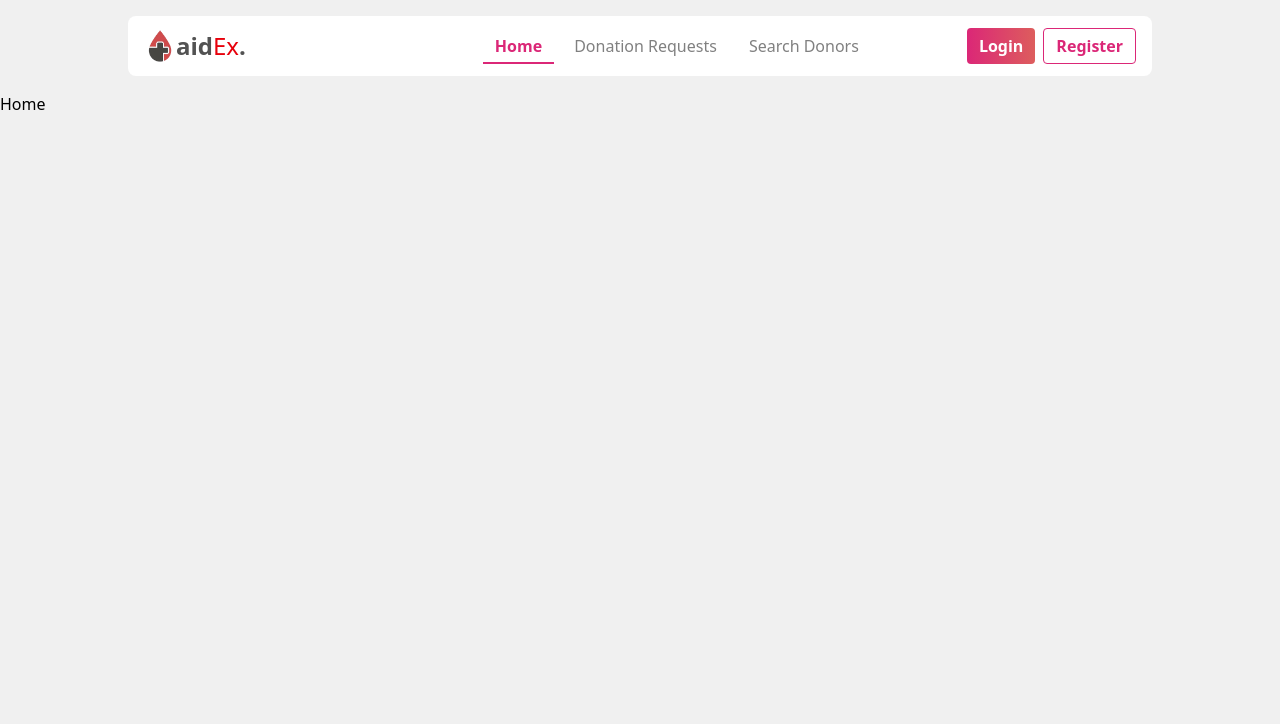
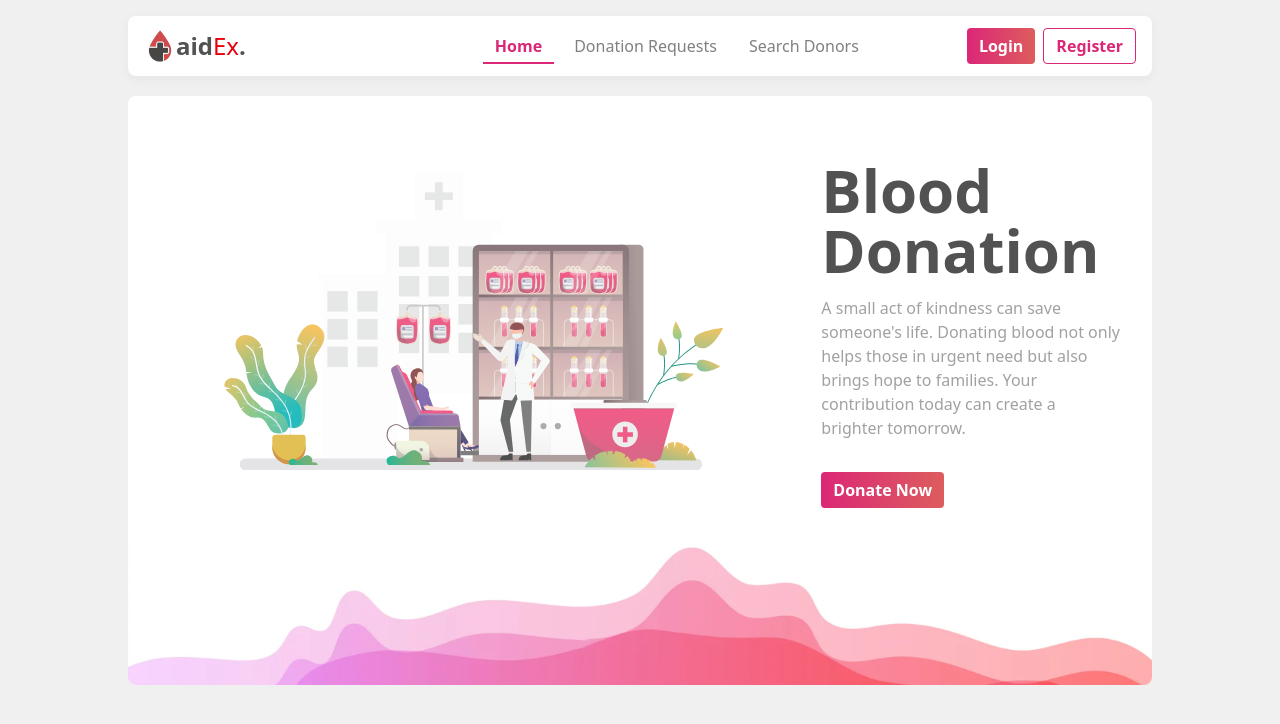
Before and after one commit to BiswanathBD/AidEx-Frontend, a React (Vite) app: page / in a window 1280 px wide. Shown: the top 724 px of the page. Built offline with nearby package versions, Linux system fonts and the light colour scheme.

Commit message:
complete hero section

```diff
--- a/index.html
+++ b/index.html
@@ -2,9 +2,9 @@
 <html lang="en">
   <head>
     <meta charset="UTF-8" />
-    <link rel="icon" type="image/svg+xml" href="/vite.svg" />
+    <link rel="icon" type="image/svg+xml" href="/src/assets/logo.png" />
     <meta name="viewport" content="width=device-width, initial-scale=1.0" />
-    <title>aidex-frontend</title>
+    <title>AidEx. | Blood Donation Website</title>
   </head>
   <body>
     <div id="root"></div>
--- /dev/null
+++ b/src/Components/Hero.jsx
@@ -0,0 +1,34 @@
+import React from "react";
+import bannerImg from "../assets/banner.svg";
+import bgImg from "../assets/hero-bg.png";
+import { Link } from "react-router";
+
+const Hero = () => {
+  return (
+    <div className="bg-white rounded-lg mt-4 overflow-hidden">
+      <div className="grid lg:grid-cols-3 items-center gap-8 p-8">
+        <img
+          src={bannerImg}
+          alt="banner"
+          className="col-span-2 w-4/5 mx-auto"
+        />
+        <div>
+          <h1 className="text-4xl xl:text-6xl font-bold mx-auto text-neutral-600 md:mt-8">
+            Blood Donation
+          </h1>
+          <p className="text-neutral-400 my-4">
+            A small act of kindness can save someone's life. Donating blood not
+            only helps those in urgent need but also brings hope to families.
+            Your contribution today can create a brighter tomorrow.
+          </p>
+          <Link to={"/request"}>
+            <button className="btn-primary mt-4">Donate Now</button>
+          </Link>
+        </div>
+      </div>
+      <img className="w-full" src={bgImg} alt="" />
+    </div>
+  );
+};
+
+export default Hero;
--- a/src/Components/Shared/Navbar.jsx
+++ b/src/Components/Shared/Navbar.jsx
@@ -6,10 +6,10 @@ import { Link, NavLink } from "react-router";
 const Navbar = () => {
   return (
       <Container>
-    <div className="my-4 flex justify-between items-center py-3 px-4 rounded-lg bg-white">
+        <div className="navbar my-4 flex justify-between items-center py-3 px-4 rounded-lg bg-white">
           <Logo />
           <div className="flex gap-12 lg:gap-24 items-center">
-        <nav className="flex gap-2">
+            <nav className="hidden lg:flex gap-2">
               <NavLink to={"/"}>Home</NavLink>
               <NavLink to={"/requests"}>Donation Requests</NavLink>
               <NavLink to={"/search"}>Search Donors</NavLink>
--- a/src/Layouts/Root.jsx
+++ b/src/Layouts/Root.jsx
@@ -2,15 +2,18 @@ import React from "react";
 import Navbar from "../Components/Shared/Navbar";
 import { Outlet } from "react-router";
 import Footer from "../Components/Shared/Footer";
+import Container from "../Components/Shared/Container";
 
 const Root = () => {
   return (
     <div className="min-h-screen flex flex-col">
-      <div>
+      <div className="fixed w-full z-100">
         <Navbar />
       </div>
-      <div className="grow">
-        <Outlet />
+      <div className="grow mt-20">
+        <Container>
+          <Outlet />
+        </Container>
       </div>
       <div>
         <Footer />
--- a/src/Pages/Homepage.jsx
+++ b/src/Pages/Homepage.jsx
@@ -1,7 +1,12 @@
 import React from "react";
+import Hero from "../Components/Hero";
 
 const Homepage = () => {
-  return <div>Home</div>;
+  return (
+    <div>
+      <Hero />
+    </div>
+  );
 };
 
 export default Homepage;
--- a/src/index.css
+++ b/src/index.css
@@ -52,3 +52,7 @@ nav .active{
   padding-bottom: 1px;
   border-bottom: 2px solid #db2777;
 }
+
+.navbar{
+box-shadow: 0 4px 10px rgb(230, 230, 230);
+}
```
Also changed, not shown: src/assets/hero-bg.png (added). Lines whose indentation alone changed are shown as unchanged.
